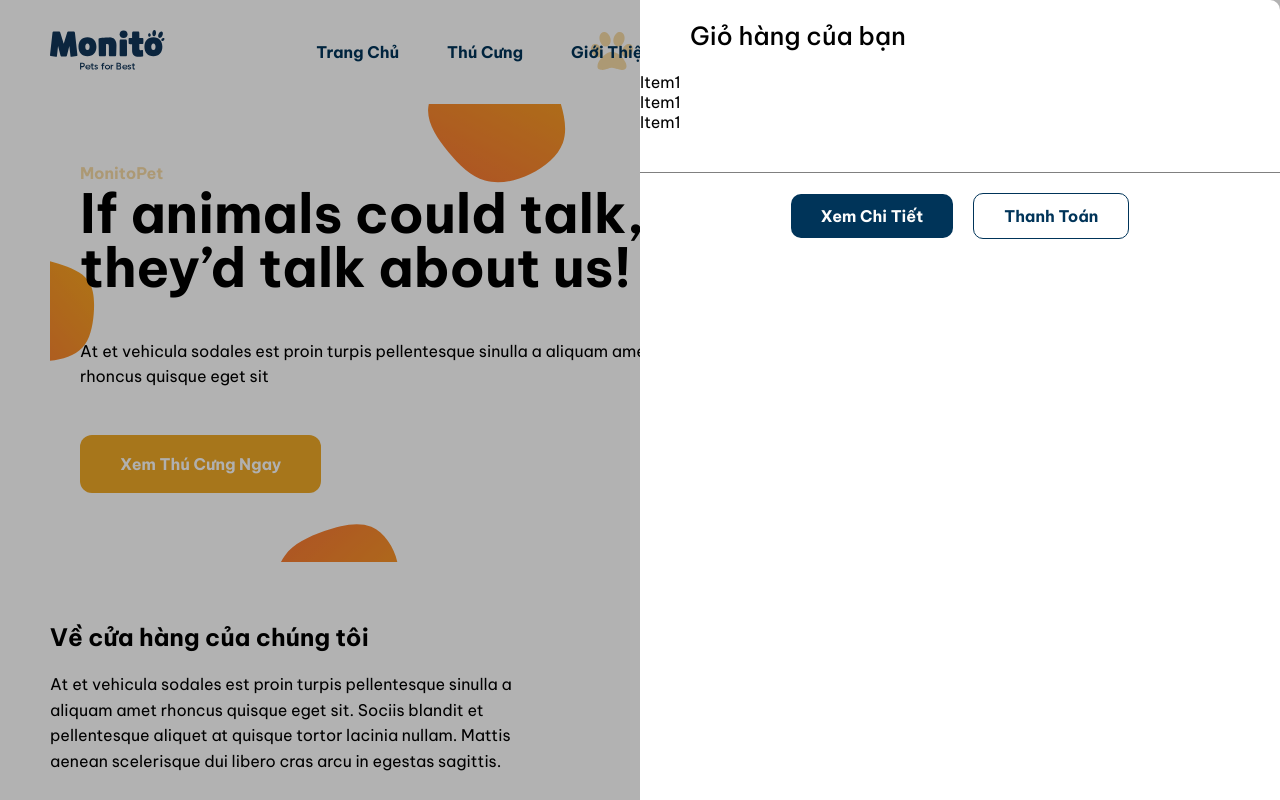
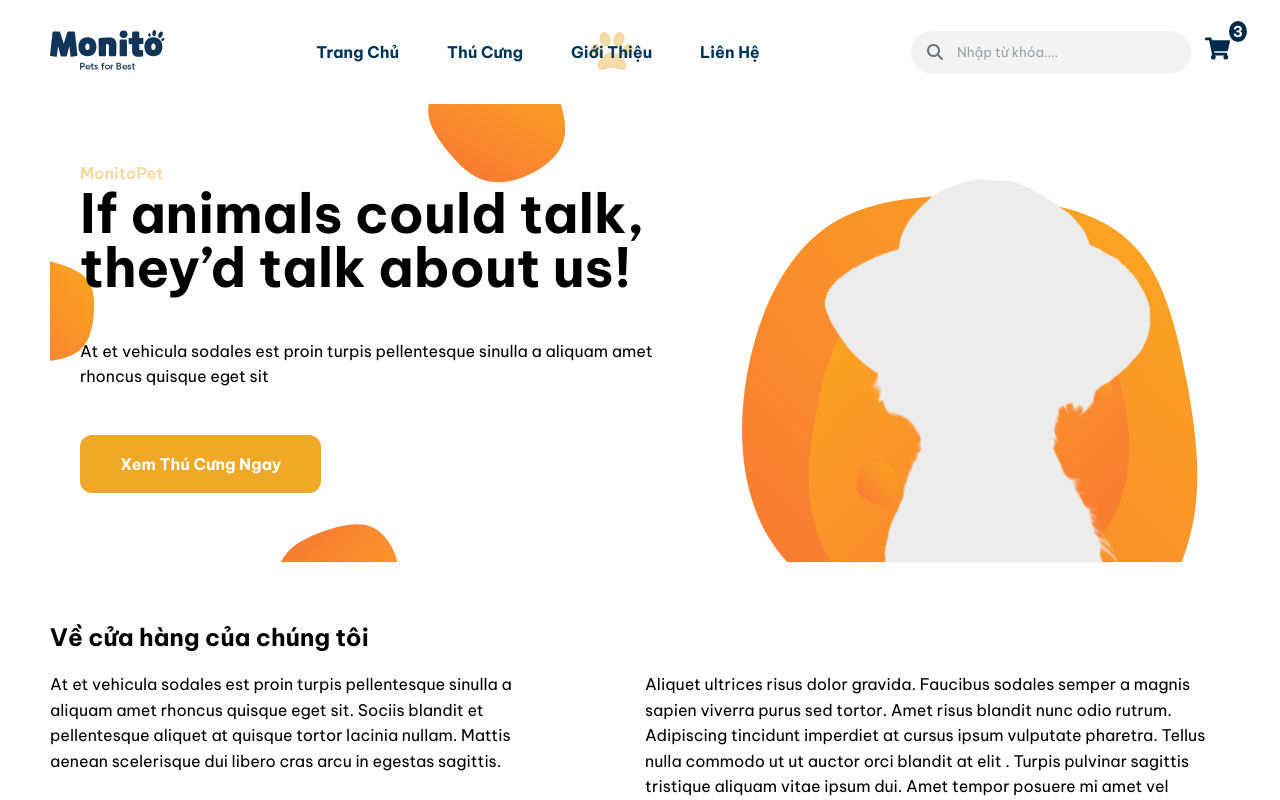
Before and after one commit to manhdoanh2004/webpettest, a Next.js app: page /about in a window 1280 px wide. Shown: the top 800 px of the page. Built offline with nearby package versions, Linux system fonts and the light colour scheme.

Commit message:
update cart

```diff
--- a/src/app/components/header/header.tsx
+++ b/src/app/components/header/header.tsx
@@ -1,5 +1,5 @@
 "use client"
-import { usePathname, useRouter } from "next/navigation";
+import { usePathname } from "next/navigation";
 import Link from "next/link"
 import { FaMagnifyingGlass } from "react-icons/fa6";
 import { FaHome } from "react-icons/fa";
@@ -9,10 +9,12 @@ import { FaShoppingCart } from "react-icons/fa";
 import { MdContactMail } from "react-icons/md";
 import { MdOutlineCoPresent } from "react-icons/md";
 import contactImg4 from "../../assets/Img/contact-section1_img4.svg"
+import imgpet from "../../assets/Img/product_pet-1.jpg"
 import { useEffect, useState } from "react";
 export const Header=()=>
 {
 
+  const [qualitiItem,setQualitiItem]=useState('0');
 
  const currentPath=usePathname();
     const navLink=[
@@ -91,33 +93,41 @@ export const Header=()=>
   useEffect(()=>
     {
 
-      const buttonCart=document.querySelector("[data-menu]");
+      const buttonCart=document.querySelector(".header__iconCart");
       if(buttonCart)
       {
-        const menuMoblie=document.querySelector("[data-menumoblie]") as HTMLElement;
+        const listCart=document.querySelector(".box-cart") as HTMLElement;
         buttonCart.addEventListener("click",()=>
         {
 
-          if(menuMoblie)
+          if(listCart)
           {
-            menuMoblie.setAttribute("data-menumoblie","show");
+            listCart.setAttribute("data-listcart","show");
 
           }
         })
 
-        const menuOverLay=document.querySelector(".box-menu-moblie__overlay");
-        if(menuOverLay)
+        const cartOverLay=document.querySelector(".box-cart__overLay");
+        if(cartOverLay)
         {
-          menuOverLay.addEventListener("click",()=>
+          cartOverLay.addEventListener("click",()=>
           {
 
-              menuMoblie.setAttribute("data-menumoblie","hidden")
+            listCart.setAttribute("data-listcart","hidden")
           })
         }
       }
     },[])
 
 
+    useEffect(()=>
+    {
+        const listItem=document.querySelectorAll(".box-cart__item");
+        if(listItem)
+        {
+          setQualitiItem(listItem.length.toString());
+        }
+    },[])
 
     return(
         <>
@@ -135,24 +145,41 @@ export const Header=()=>
             <div className="box-menu-moblie__overlay"></div>
           </div>
 
-          <div className="box-cart">
+          <div className="box-cart" data-listcart >
             <div className="box-cart__content">
                   <div className="box-cart__title">Giỏ hàng của bạn</div>
                   <div className="box-cart__listitem">
 
                     <div className="box-cart__item">
-                      Item1
+                        <img src={imgpet.src} className="box-cart__itemimg" alt="" />
+                        <div className="box-cart__itemdesc">
+                          <Link href={"pets/1"} className="box-cart__itemtitle">Thú cưng 1</Link>
+                          <div className="box-cart__itemprice">9,000,000 <span>VND</span></div>
+                          <button className="box-cart__itemdelete" >Xóa</button>
+                          </div>
+
                     </div>
                     <div className="box-cart__item">
-                      Item1
+                        <img src={imgpet.src} className="box-cart__itemimg" alt="" />
+                        <div className="box-cart__itemdesc">
+                          <div className="box-cart__itemtitle">Thú cưng 1</div>
+                          <div className="box-cart__itemprice">9,000,000 <span>VND</span></div>
+                          <button className="box-cart__itemdelete" >Xóa</button>
+                          </div>
                     </div>
                     <div className="box-cart__item">
-                      Item1
+                        <img src={imgpet.src} className="box-cart__itemimg" alt="" />
+                        <div className="box-cart__itemdesc">
+                          <div className="box-cart__itemtitle">Thú cưng 1</div>
+                          <div className="box-cart__itemprice">9,000,000 <span>VND</span></div>
+                          <button className="box-cart__itemdelete" >Xóa</button>
+                          </div>
                     </div>
+
                   </div>
                   <div className="box-cart__buttons">
-                    <a href="#" className="button">Xem chi tiết</a>
-                    <a href="#" className="button button--outline">Thanh toán</a>
+
+                    <a href="#" className="button ">Thanh toán</a>
                   </div>
             </div>
             <div className="box-cart__overLay"></div>
@@ -182,7 +209,7 @@ export const Header=()=>
           <div className="header__cart">
                 <div className="header__iconCart">
                 <FaShoppingCart/>
-                <div className="header__qualiti">0</div>
+                <div className="header__qualiti">{qualitiItem}</div>
                 </div>
           </div>
           <div className="header__button-search"><FaMagnifyingGlass /></div>
--- a/src/app/globals.scss
+++ b/src/app/globals.scss
@@ -11,21 +11,25 @@ $--color-text-light:#667479;
 
 [data-menumoblie=show]
 {
-   transform: scaleX(1); /* Ẩn theo chiều ngang */
+   transform: scaleX(1) !important; /* Ẩn theo chiều ngang */
 }
 [data-menumoblie=hidden]
 {
    transform: scaleX(0) !important; /* Ẩn theo chiều ngang */
 }
+[data-listcart=show]
+{
+   transform: scaleX(1) !important; /* Ẩn theo chiều ngang */
+}
+[data-listcart=hidden]
+{
+   transform: scaleX(0) !important; /* Ẩn theo chiều ngang */
+}
 
 body,h1,h2,h3,p
 {
     margin: 0px;
 
-}
-body
-{
-   // position: relative;
 }
 
 a
@@ -248,7 +252,7 @@ a
    width: 100%;
    height: 100%;
    z-index: 200;
-   transform: scaleX(1);
+   transform: scaleX(0);
    transform-origin: right;
    display: flex;
    justify-content: end;
@@ -261,18 +265,69 @@ a
       text-align: left;
       color: black;
    }
+   &__listitem
+   {
+      flex: 1;
+      width: 100%;
+      margin-left: 20px;
+   }
    &__item
    {
-
+      width: 100%;
+      height: 80px;
+      display: flex;
+      gap: 15px;
+      margin-bottom: 15px;
+      img
+      {
+         width: 80px;
+         height: 100%;
+         object-fit: cover;
+         overflow: hidden;
+         aspect-ratio: 1/1;
+         border-radius: 15px;
+
+      }
+   }
+   &__itemdesc
+   {
+      text-align: left;
+   }
+   &__itemtitle
+   {
+      color: #00175D;
+      font-size: 18px;
+      font-weight: 500;
+      margin-bottom: 5px;
+   }
+   &__itemprice
+   {
+      color: #00175D;
+      font-size: 16px;
+      font-weight: 700;
+      margin-bottom: 5px;
+      span{
+         font-weight: 500;
+      }
+   }
+   &__itemdelete
+   {
+      background-color: transparent;
+      color: red;
+      outline: none;
+      border: 0px;
+      cursor: pointer;
    }
    &__content
    {
       background-color: white;
       height: 100%;
-      width: calc(100% - 50%);
-      position: relative;
+      width: calc(100% - 64%);
+
       z-index: 10;
-      border-top-right-radius: 10px;
+      border-top-left-radius: 10px;
+      display: flex;
+      flex-direction: column;
    }
 
    &__buttons
@@ -282,11 +337,19 @@ a
       justify-content: center;
       align-items: center;
       margin-top: 40px;
-      padding-top: 20px;
+      padding: 20px 0px;
       border-top:solid 1px gray  ;
+
       .button
       {
          border-radius: 10px;
+         transition: all 0.6s;
+
+         &:hover
+         {
+            @extend .button--outline;
+            transition: all 0.6s;
+         }
       }
    }
 
@@ -401,7 +464,7 @@ a
       font-size: 25px;
       font-weight: 700;
       color: #002A48;
-      transform: 0.6s;
+
       cursor: pointer;
       &:hover
       {
```
Also changed, not shown: src/app/(pages)/(user)/pets/[petid]/section1.tsx (+84 -3 lines).
